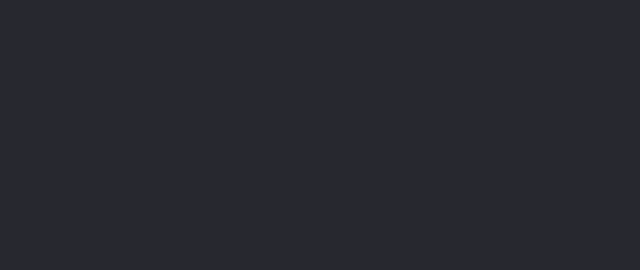
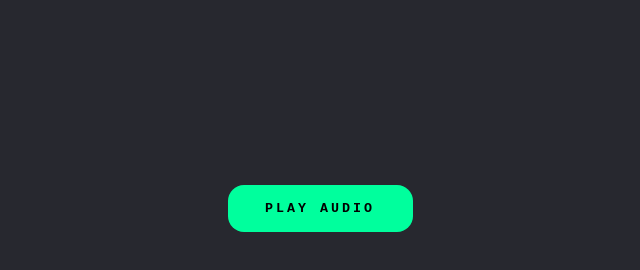
Before and after one commit to Blackadder331/Audio-Visualizer, a website built with Vite: page vite-audio-visualizer/index.html in a window 1280 px wide. Shown: the whole page, without its empty margins (320-960 px from the left). Built offline with nearby package versions, Linux system fonts and the light colour scheme.

Commit message:
Basic bar visualization

```diff
--- a/vite-audio-visualizer/index.html
+++ b/vite-audio-visualizer/index.html
@@ -7,7 +7,7 @@
   </head>
   <body>
     <div id="container">
-      <!-- <button id="playButton">Play Audio</button> -->
+      <button id="playButton">Play Audio</button>
       <canvas id="canvas"> </canvas>
       <audio id="audio"></audio>
     </div>
--- a/vite-audio-visualizer/script.js
+++ b/vite-audio-visualizer/script.js
@@ -1,13 +1,18 @@
 let audio1 = new Audio();
 audio1.src = "public/tracks/deep.mp3";
 
-// PLAY TEST
-// audio1.play();
-// const playButton = document.getElementById("playButton");
-// playButton.addEventListener('click', function() {
-//     audio1.play();
-// });
-// console.log("audio1");
+// PLAY BUTTON TEST
+const playButton = document.getElementById("playButton");
+playButton.addEventListener("click", function () {
+  if (audio1.paused) {
+    audio1.play();
+    playButton.textContent = "Pause Audio";
+  } else {
+    audio1.pause();
+    playButton.textContent = "Play Audio";
+  }
+});
+console.log("audio1");
 
 const container = document.getElementById("container");
 const canvas = document.getElementById("canvas");
@@ -26,3 +31,27 @@ audioSource = audioCtx.createMediaElementSource(audio1);
 analyser = audioCtx.createAnalyser();
 audioSource.connect(analyser);
 analyser.connect(audioCtx.destination);
+
+// Size properties
+analyser.fftSize = 128;
+const bufferLength = analyser.frequencyBinCount;
+const dataArray = new Uint8Array(bufferLength);
+const barWidth = canvas.width / bufferLength;
+
+// Animating the bars
+let x = 0;
+function animate() {
+  x = 0;
+  ctx.clearRect(0, 0, canvas.width, canvas.height);
+  analyser.getByteFrequencyData(dataArray);
+  for (let i = 0; i < bufferLength; i++) {
+    barHeight = dataArray[i];
+    ctx.fillStyle = "white";
+    ctx.fillRect(x, canvas.height - barHeight, barWidth, barHeight);
+    x += barWidth;
+  }
+
+  requestAnimationFrame(animate);
+}
+
+animate();
--- a/vite-audio-visualizer/style.css
+++ b/vite-audio-visualizer/style.css
@@ -5,12 +5,31 @@
   background-color: #27282f;
   width: 100%;
   height: 100%;
+
 }
 
 #canvas {
   position: absolute;
   top: 0;
   left: 0;
-  width: 100%;
-  height: 100%;
+  width: calc(100% - 4rem);
+  height: 60%;
+  margin: 2rem;
 }
+
+#playButton {
+  position: absolute;
+  left: calc(50% - 92.5px);
+  top: 185px;
+  z-index: 100;
+  width: 185px;
+  font-family: monospace;
+  font-weight: 900;
+  text-transform: uppercase;
+  letter-spacing: 3px;
+  background-color: rgb(0, 255, 157);
+  padding: 1rem 2rem;
+  border-radius: 1rem;
+  border: none;
+  outline: none;
+}
```
Also changed, not shown: 1 other file.
